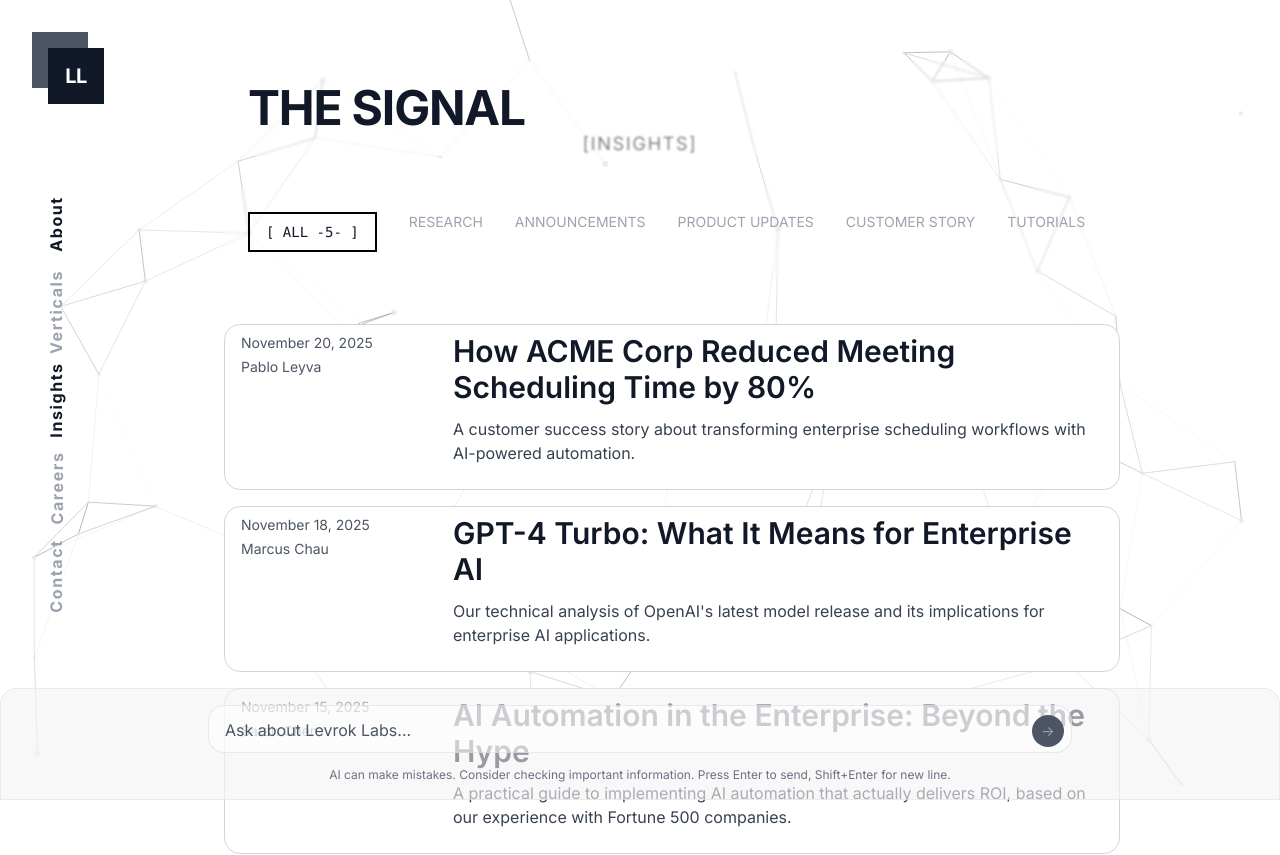
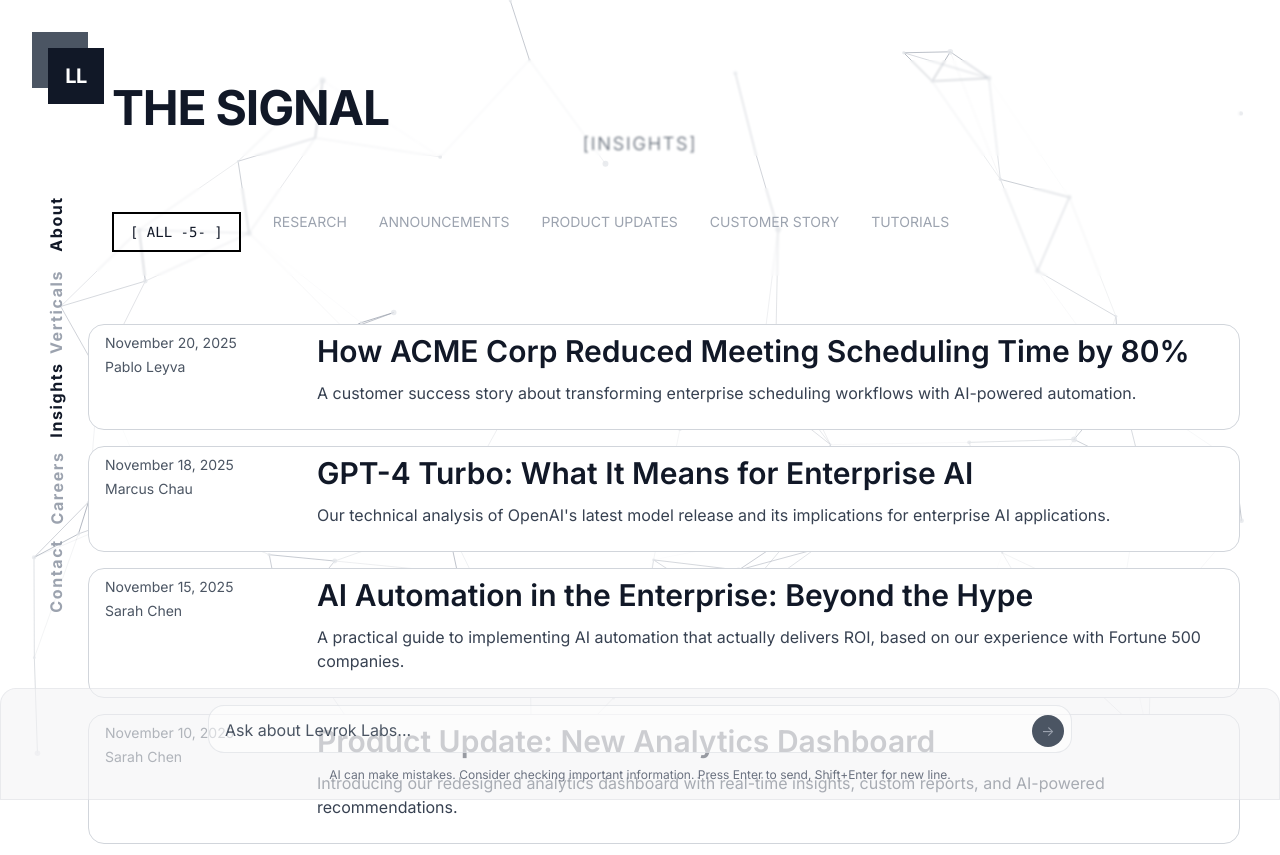
Before and after one commit to pleyva2004/bento, a Next.js app: page /insights in a window 1280 px wide. Shown: the top 855 px of the page. Built offline with nearby package versions, Linux system fonts and the light colour scheme.

Commit message:
Fixing width for desktop view in the insights dashboard

```diff
--- a/app/insights/page.tsx
+++ b/app/insights/page.tsx
@@ -31,9 +31,9 @@ export default function InsightsPage({
                     </p>
                 </div>
 
-                <div className="relative max-w-7xl w-full mx-auto px-8 md:pl-24 lg:pl-32 lg:pr-16 -mt-20 pb-20">
+                <div className="relative max-w-7xl xl:max-w-[1400px] 2xl:max-w-[1600px] w-full mx-auto px-8 md:pl-24 lg:pl-32 xl:pl-20 2xl:pl-16 -mt-20 pb-20">
                     {/* Main Content */}
-                    <div className="relative z-10 max-w-4xl mx-auto">
+                    <div className="relative z-10 max-w-4xl lg:max-w-5xl xl:max-w-6xl 2xl:max-w-[1200px] mx-auto">
                         {/* Main Heading */}
                         <div className="backdrop-blur-[1px] bg-white/5 rounded-3xl p-6 mb-8 text-center md:text-left">
                             <h1 className="text-3xl sm:text-4xl md:text-5xl lg:text-5xl xl:text-5xl 2xl:text-6xl font-bold leading-none tracking-tight">
```
